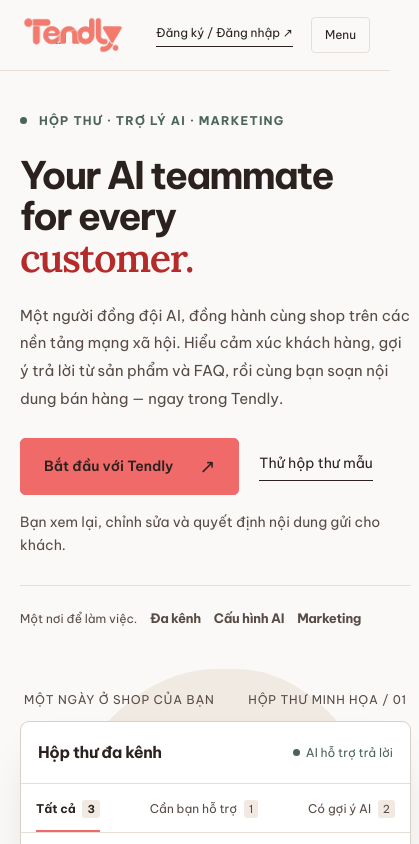
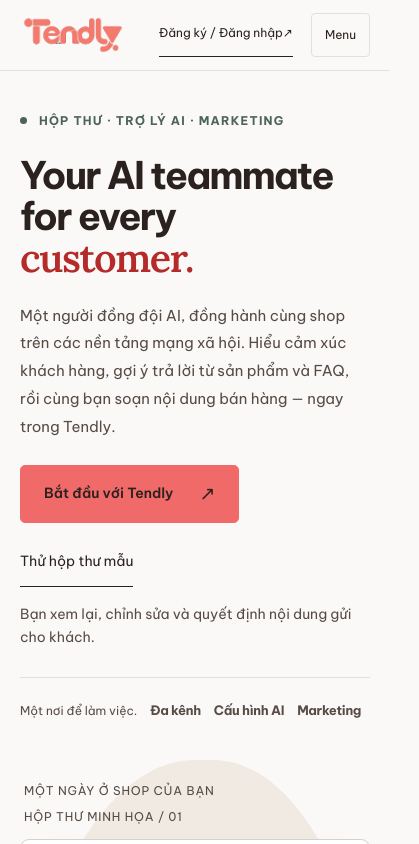
Before and after one commit to Leezuo1/tendly-project-gend, a Next.js app: page / in a window 390 px wide. Shown: the top 844 px of the page, 419 px wide, since content can reach past the window. Built offline with nearby package versions, Linux system fonts and the light colour scheme; no server answers.

Commit message:
style: restyle landing page

```diff
--- a/components/features/landing/LandingExperience.tsx
+++ b/components/features/landing/LandingExperience.tsx
@@ -1,7 +1,7 @@
 'use client';
 
 import Link from 'next/link';
-import { useEffect, useState, type KeyboardEvent } from 'react';
+import { useEffect, useRef, useState, type KeyboardEvent } from 'react';
 
 /** Roving focus keeps both demo tab lists usable without a mouse. */
 function moveTab(event: KeyboardEvent<HTMLButtonElement>, index: number, total: number, select: (index: number) => void) {
@@ -18,10 +18,11 @@
 
 export function LandingNavigation() {
   const [open, setOpen] = useState(false);
+  const menuButton = useRef<HTMLButtonElement>(null);
   const close = () => setOpen(false);
   return (
     <header>
-      <nav className="tl-nav tl-wrap" aria-label="Điều hướng chính">
+      <nav className="tl-nav tl-wrap" aria-label="Điều hướng chính" onKeyDown={event => { if (event.key === 'Escape' && open) { close(); menuButton.current?.focus(); } }}>
         <Link className="tl-brand" href="/" onClick={close} aria-label="Tendly — Trang chủ">
           <img src="/tendly-logo.png" width="950" height="371" alt="Tendly" />
         </Link>
@@ -31,9 +32,10 @@
           <a href="#marketing" onClick={close}>Soạn bài AI</a>
           <a href="#how" onClick={close}>Cách hoạt động</a>
           <Link href="/pricing" onClick={close}>Bảng giá</Link>
+          <Link href="/dang-nhap" className="tl-menu-account" onClick={close}>Đăng ký / Đăng nhập ↗</Link>
         </div>
         <Link href="/dang-nhap" className="tl-nav-action">Đăng ký / Đăng nhập <span aria-hidden="true">↗</span></Link>
-        <button type="button" className="tl-menu-toggle" aria-label={open ? 'Đóng menu' : 'Mở menu'} aria-controls="landing-nav-links" aria-expanded={open} onClick={() => setOpen(!open)} onKeyDown={event => { if (event.key === 'Escape') close(); }}>
+        <button ref={menuButton} type="button" className="tl-menu-toggle" aria-label={open ? 'Đóng menu' : 'Mở menu'} aria-controls="landing-nav-links" aria-expanded={open} onClick={() => setOpen(!open)}>
           {open ? 'Đóng' : 'Menu'}
         </button>
       </nav>
--- a/components/features/landing/LandingPage.tsx
+++ b/components/features/landing/LandingPage.tsx
@@ -23,7 +23,7 @@
                 Một người đồng đội AI, đồng hành cùng shop trên các nền tảng mạng xã hội. Hiểu cảm xúc khách hàng, gợi ý trả lời từ sản phẩm và FAQ, rồi cùng bạn soạn nội dung bán hàng — ngay trong Tendly.
               </p>
               <div className="tl-hero-actions">
-                <Link className="tl-button tl-coral" href="/dang-ky">
+                <Link className="tl-button tl-coral" href="/dang-nhap">
                   Bắt đầu với Tendly <span className="tl-arrow" aria-hidden="true">↗</span>
                 </Link>
                 <a className="tl-text-link" href="#inbox-demo">Thử hộp thư mẫu</a>
--- a/components/features/landing/landing.module.css
+++ b/components/features/landing/landing.module.css
@@ -27,6 +27,7 @@
   -webkit-font-smoothing: antialiased;
   min-height: 100vh;
   isolation: isolate;
+  overflow-wrap: anywhere;
 }
 
 .root :global(button),
@@ -103,7 +104,7 @@
   color: white;
   font-size: 14px;
   font-weight: 600;
-  transition: background .2s, transform .2s;
+  transition: background .2s ease-out, border-color .2s ease-out, transform .2s ease-out;
 }
 
 .root :global(.tl-button:hover) {
@@ -119,8 +120,11 @@
 }
 
 .root :global(.tl-button.tl-coral:hover) {
-  background: #f38888;
-}
+  background: color-mix(in srgb, var(--coral) 80%, var(--paper));
+  border-color: var(--coral);
+}
+
+.root :global(.tl-button:active) { transform: translateY(0); }
 
 .root :global(.tl-text-link) {
   font-size: 14px;
@@ -216,6 +220,8 @@
   padding: 0;
 }
 
+.root :global(.tl-nav-links .tl-menu-account) { display: none; }
+
 .root :global(.tl-nav-links a::after) {
   display: none;
 }
@@ -270,10 +276,12 @@
 
 .root :global(.tl-hero-grid) {
   display: grid;
-  grid-template-columns: 1.03fr 1fr;
+  grid-template-columns: minmax(0, 1.03fr) minmax(0, 1fr);
   gap: 58px;
   align-items: center;
 }
+
+.root :global(.tl-hero-grid > *) { min-width: 0; }
 
 .root :global(.tl-hero h1) {
   font-size: clamp(44px, 4.65vw, 66px);
@@ -351,6 +359,8 @@
 
 .root :global(.tl-scene-label) {
   display: flex;
+  flex-wrap: wrap;
+  gap: 6px 12px;
   justify-content: space-between;
   margin: 0 4px 12px;
   font-size: 12px;
@@ -374,6 +384,8 @@
 
 .root :global(.tl-app-top) {
   display: flex;
+  flex-wrap: wrap;
+  gap: 8px;
   align-items: center;
   justify-content: space-between;
   padding: 20px 22px;
@@ -398,7 +410,8 @@
 }
 
 .root :global(.tl-app-tabs) {
-  display: flex;
+  display: grid;
+  grid-template-columns: repeat(3, minmax(0, 1fr));
   gap: 17px;
   padding: 0 20px;
   border-bottom: 1px solid var(--line);
@@ -411,7 +424,9 @@
   padding: 15px 0 12px;
   font-size: 12px;
   color: var(--soft);
-  white-space: nowrap;
+  white-space: normal;
+  min-width: 0;
+  min-height: 44px;
   transition: color .25s ease, border-color .25s ease;
 }
 
@@ -543,6 +558,8 @@
 
 .root :global(.tl-reply-label) {
   display: flex;
+  flex-wrap: wrap;
+  gap: 6px 12px;
   justify-content: space-between;
   font-size: 12px;
   color: var(--moss);
@@ -551,6 +568,8 @@
   letter-spacing: .5px;
 }
 
+.root :global(.tl-reply-label > span) { flex: 1 1 150px; }
+
 .root :global(.tl-reply p) {
   font-size: 14px;
   line-height: 1.75;
@@ -577,6 +596,7 @@
   position: absolute;
   bottom: 0;
   right: 13px;
+  max-width: calc(100% - 26px);
   background: var(--sand);
   color: var(--moss);
   font: italic 18px Georgia, serif;
@@ -946,6 +966,7 @@
 
 .root :global(.tl-composer-tabs) {
   display: flex;
+  flex-wrap: wrap;
   gap: 8px;
   margin-bottom: 20px;
 }
@@ -956,6 +977,7 @@
   border-radius: 4px;
   color: var(--soft);
   padding: 7px 12px;
+  min-height: 44px;
   font-size: 12px;
   transition: background .2s, border-color .2s;
 }
@@ -1052,7 +1074,8 @@
   right: 4px;
   font-size: 20px;
   font-weight: 400;
-  top: 13px;
+  top: 50%;
+  transform: translateY(-50%);
   color: var(--soft);
 }
 
@@ -1158,6 +1181,7 @@
 }
 
 .root :global(.tl-app-tab:focus-visible),
+.root :global(.tl-thread:focus-visible),
 .root :global(.tl-composer-tab:focus-visible) {
   outline-offset: -3px;
 }
@@ -1194,10 +1218,13 @@
   transform: translateY(16px) scale(.96);
 }
 
-.root:global(.tl-motion-ready) :global([data-reveal].tl-visible) {
+.root:global(.tl-motion-ready) :global([data-reveal].tl-visible),
+.root:global(.tl-motion-ready) :global([data-reveal]:focus-within) {
   opacity: 1;
   transform: none;
 }
+
+.root:global(.tl-motion-ready) :global([data-reveal]:focus-within) { transition: none; }
 
 @keyframes status-pulse {
   0%, 100% {
@@ -1279,7 +1306,9 @@
     width: calc(100% - 40px);
   }
   .root :global(.tl-nav) {
-    height: 70px;
+    height: auto;
+    min-height: 70px;
+    padding-block: 10px;
     gap: 18px;
     position: relative;
   }
@@ -1292,15 +1321,22 @@
   .root :global(.tl-nav-action) {
     margin-left: auto;
     font-size: 12px;
+    min-width: 0;
+    min-height: 44px;
+    display: flex;
+    align-items: center;
   }
   .root :global(.tl-menu-toggle) {
     display: block;
     font-size: 12px;
+    min-width: 44px;
+    min-height: 44px;
+    flex-shrink: 0;
   }
   .root :global(.tl-nav-links) {
     display: none;
     position: absolute;
-    top: 70px;
+    top: 100%;
     left: -20px;
     right: -20px;
     background: var(--canvas);
@@ -1309,7 +1345,12 @@
     flex-direction: column;
     gap: 16px;
     font-size: 14px;
-  }
+    max-height: calc(100dvh - 90px);
+    overflow-y: auto;
+  }
+  .root :global(.tl-nav-links a) { display: flex; align-items: center; min-height: 44px; }
+  .root :global(.tl-brand) { min-height: 44px; }
+  .root :global(.tl-text-link), .root :global(.tl-root-link) { display: inline-flex; align-items: center; min-height: 44px; }
   .root :global(.tl-nav-links.tl-open) {
     display: flex;
     animation: content-in .25s ease both;
@@ -1323,7 +1364,7 @@
     margin-bottom: 24px;
   }
   .root :global(.tl-hero-grid) {
-    grid-template-columns: 1fr;
+    grid-template-columns: minmax(0, 1fr);
     gap: 35px;
   }
   .root :global(.tl-hero h1) {
@@ -1446,6 +1487,8 @@
   .root :global(.tl-footer-brand) {
     gap: 15px;
   }
+  .root :global(.tl-footer-links) { flex-wrap: wrap; gap: 8px 20px; }
+  .root :global(.tl-footer-links a) { display: inline-flex; align-items: center; min-height: 44px; }
   .root :global(.tl-footer-inner > small) {
     width: 100%;
   }
@@ -1475,6 +1518,7 @@
 }
 
 @media (max-width: 360px) {
+  .root :global(.tl-nav-links .tl-menu-account) { display: flex; }
   .root :global(.tl-nav-action) {
     display: none;
   }
```
